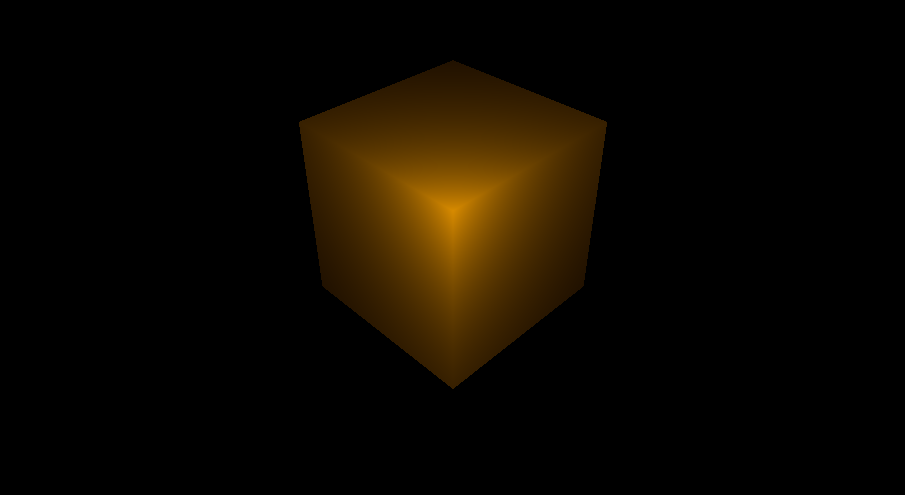
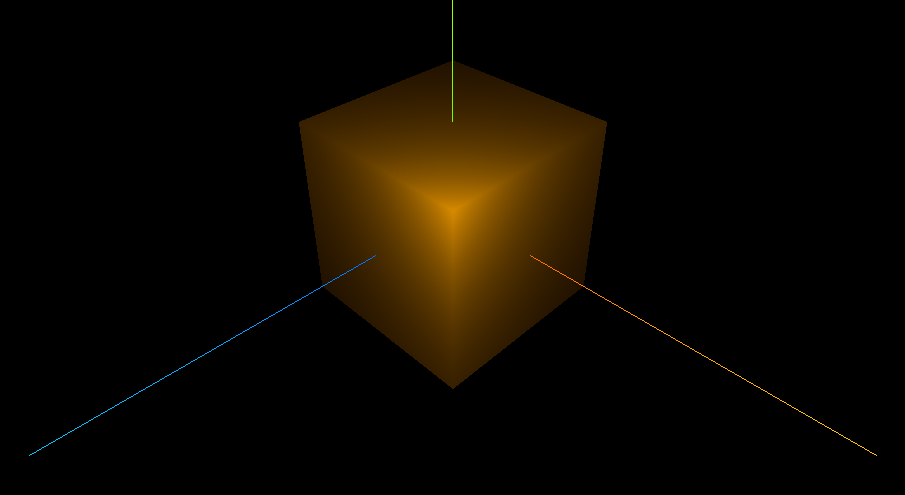
Before and after one commit to xiaoFeng5210/3D-journey, a website: page three/first_scene/first_scene.html in a window 1280 px wide. Shown: the part 189-684 px from the top of the page, without its empty margins (187-1092 px from the left). Drawn offline with nearby package versions, Linux system fonts and the light colour scheme.

Commit message:
feat: first_scene

```diff
--- a/three/first_scene/first_scene.html
+++ b/three/first_scene/first_scene.html
@@ -14,7 +14,8 @@
     <script type="importmap">
         {
             "imports": {
-                "three": "https://unpkg.com/three@0.174.0/build/three.module.js"
+                "three": "https://unpkg.com/three@0.174.0/build/three.module.js",
+                "three/addons/": "https://unpkg.com/three@0.174.0/examples/jsm/"
             }
         }
     </script>
--- a/three/first_scene/index.js
+++ b/three/first_scene/index.js
@@ -1,4 +1,7 @@
 import * as THREE from 'three';
+import {
+    OrbitControls
+} from 'three/addons/controls/OrbitControls.js';
 
 const scene = new THREE.Scene();
 
@@ -17,7 +20,10 @@ const scene = new THREE.Scene();
     pointLight.position.set(80, 80, 80);
     scene.add(pointLight);
 }
-
+{
+    const axesHelper = new THREE.AxesHelper(200);
+    scene.add(axesHelper);
+}
 {
     const width = window.innerWidth;
     const height = window.innerHeight;
@@ -29,7 +35,14 @@ const scene = new THREE.Scene();
     const renderer = new THREE.WebGLRenderer();
     renderer.setSize(width, height)
 
-    renderer.render(scene, camera);
+    function render() {
+        renderer.render(scene, camera);
+        requestAnimationFrame(render);
+    }
+
+    render();
 
     document.body.append(renderer.domElement);
+
+    const controls = new OrbitControls(camera, renderer.domElement);
 }
```
